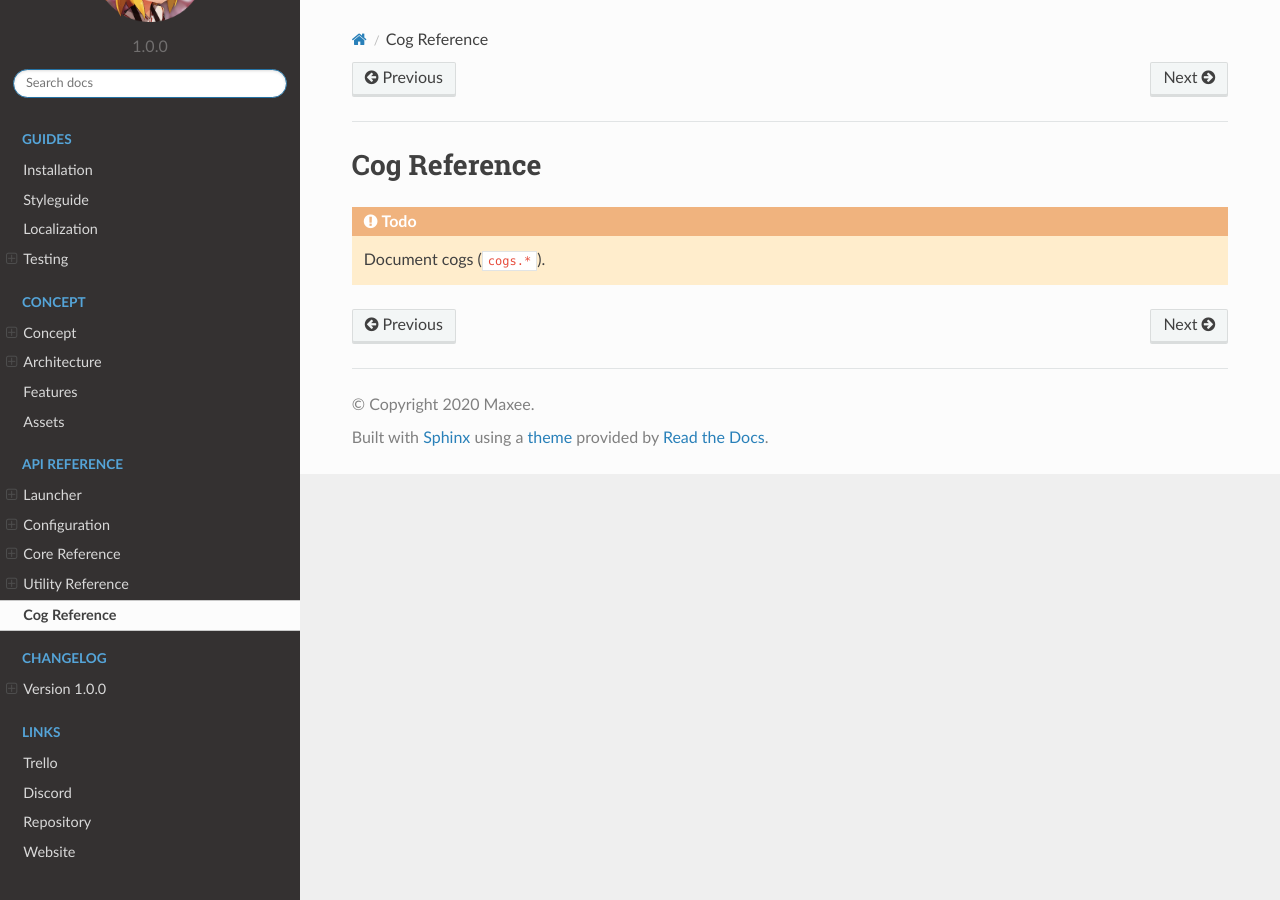
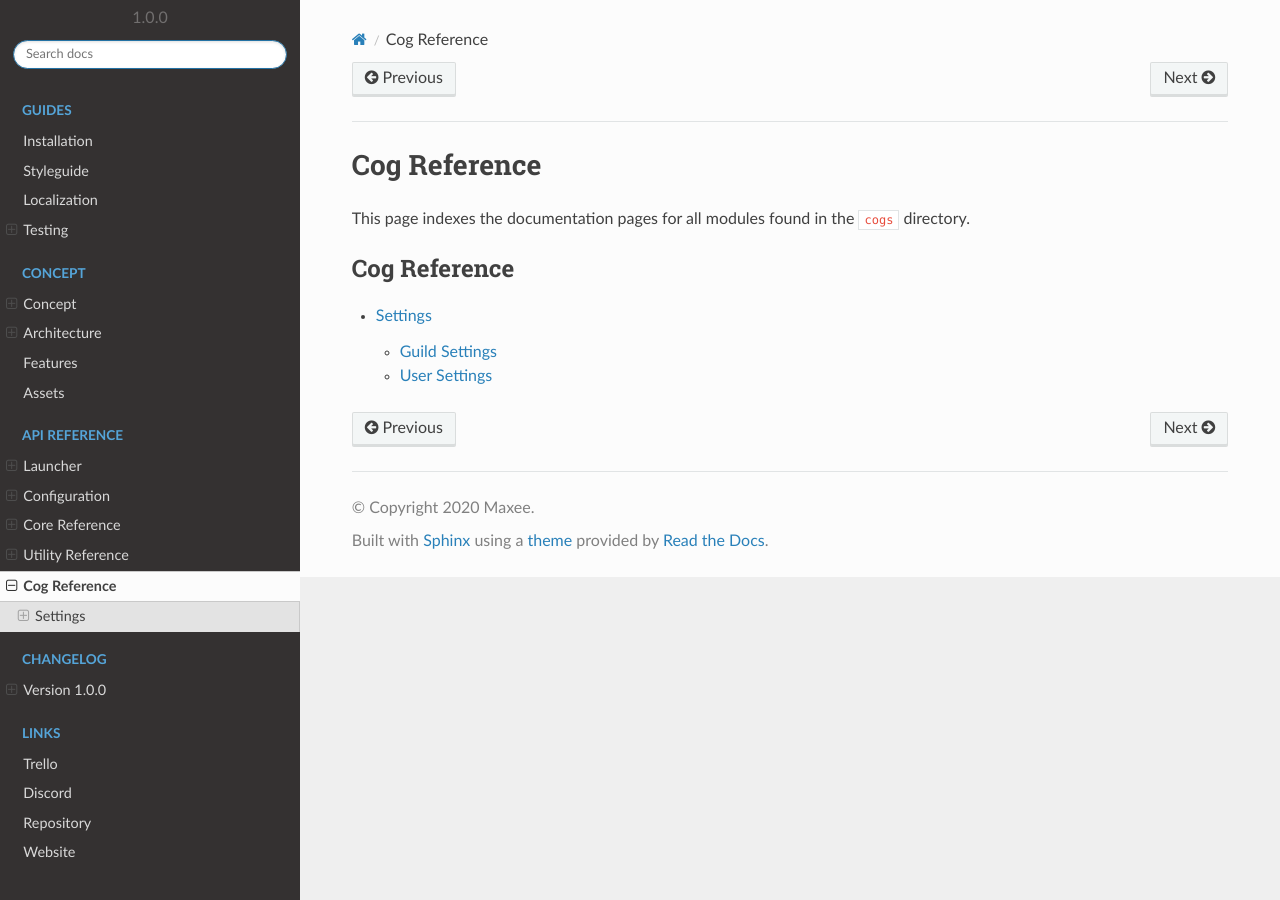
Before and after one commit to thatoneolib/senko, a Sphinx documentation site: the page built from docs/source/api/cogs/index.rst, in a window 1280 px wide. Built offline with Sphinx 7.4.7 and the Read the Docs theme 2.0.0, drawn with Linux system fonts in a browser that asks for light colours.

```diff
--- a/docs/source/api/cogs/index.rst
+++ b/docs/source/api/cogs/index.rst
@@ -3,4 +3,11 @@
 Cog Reference
 #############
 
-.. todo:: Document cogs (``cogs.*``).
+This page indexes the documentation pages for all modules found in the ``cogs``
+directory.
+
+.. toctree::
+    :maxdepth: 2
+    :caption: Cog Reference
+
+    settings
```
Also changed, not shown: docs/source/api/cogs/settings.rst (added, +32 -0 lines), 1 other file.
